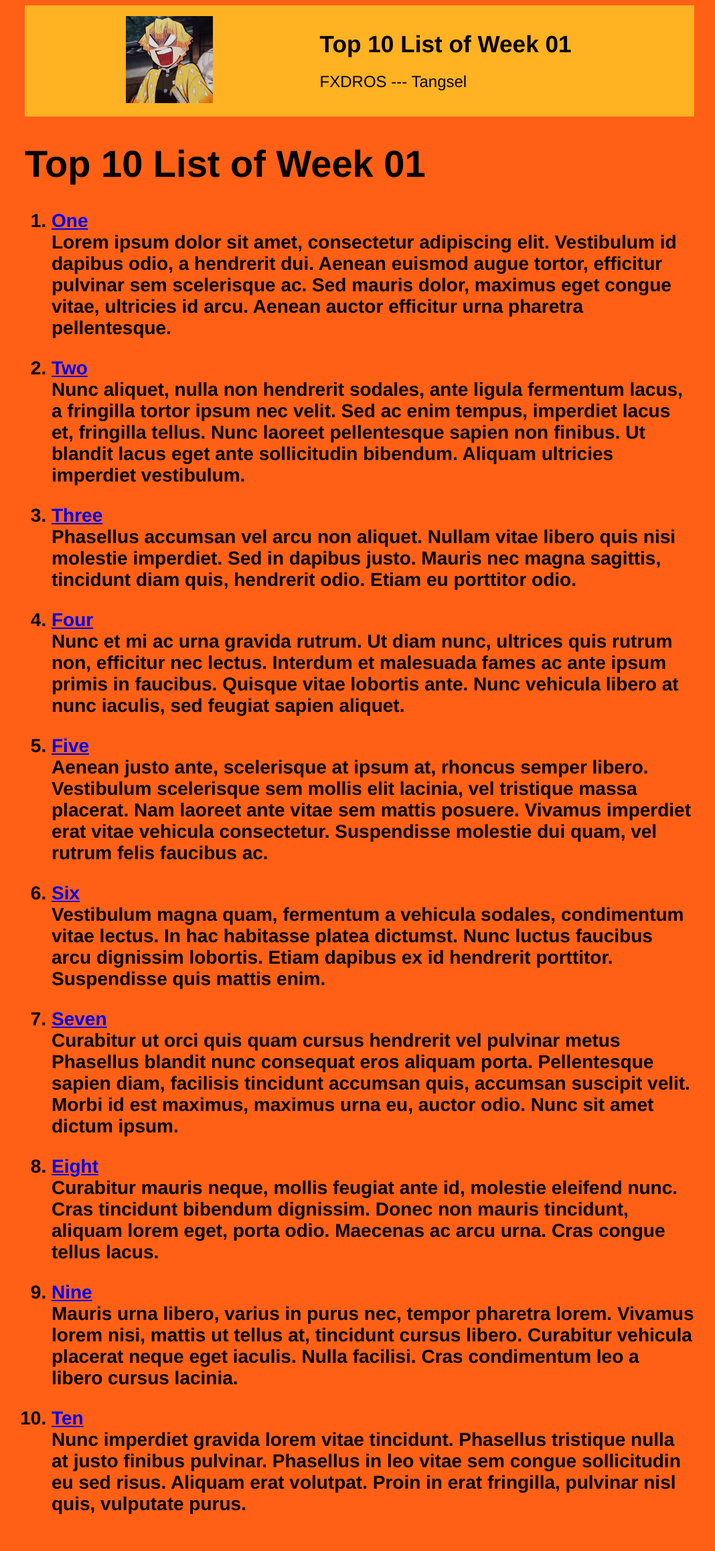
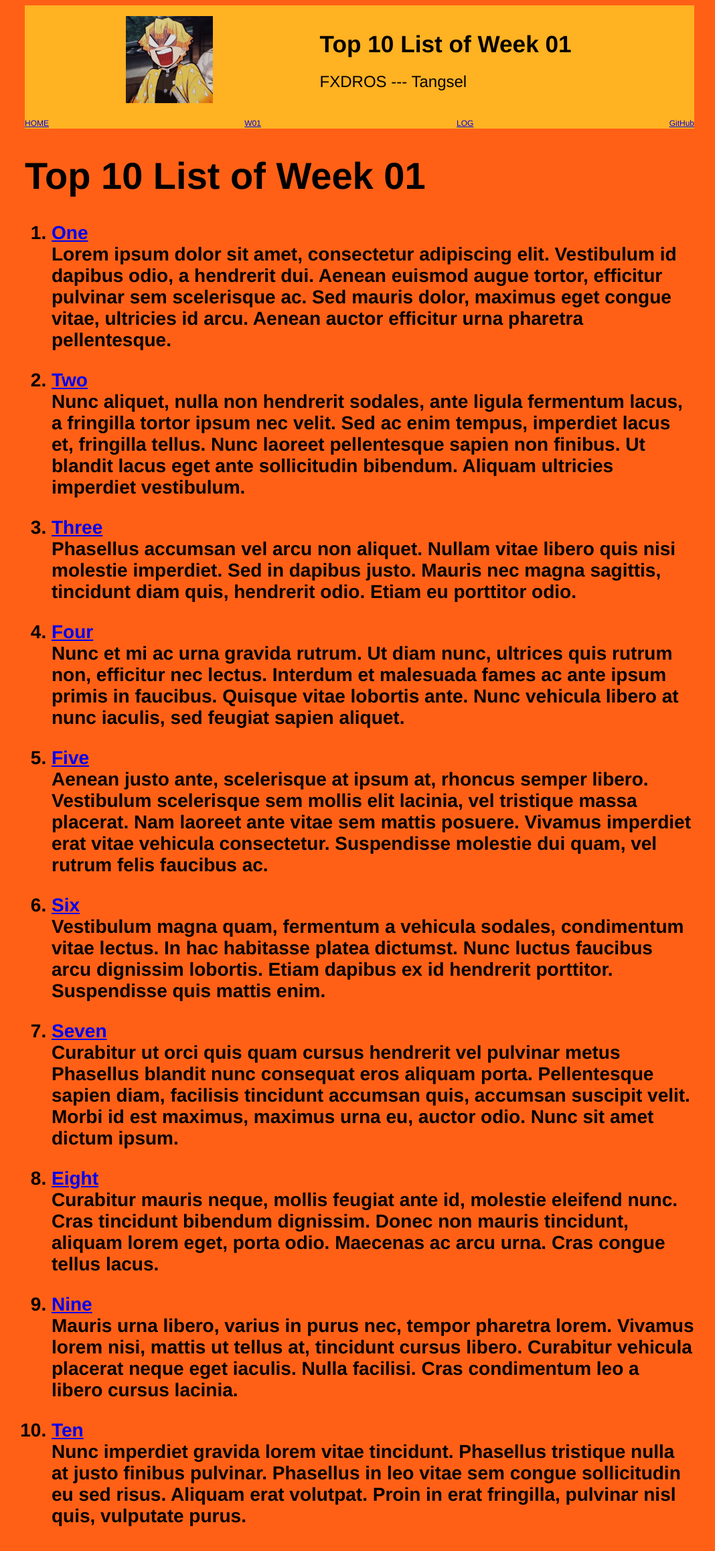
Before and after one commit to FXDROS/os211, a Jekyll site: the page built from w01.md, in a window 1280 px wide. Shown: the whole page at 67% size, without its empty margins (103-1171 px from the left). Built offline with Jekyll 4.4.1, drawn with Linux system fonts in a browser that asks for light colours; our own code applies the rules of GitHub Pages for plain Markdown files.

Commit message:
added navbar

```diff
--- /dev/null
+++ b/_includes/navbar.html
@@ -0,0 +1,6 @@
+<div class="navbar">
+    <div class="menu"><a href='{{ site.baseurl }}/'>HOME</a></div>
+    <div class="menu"><a href='{{ site.baseurl }}/W01/'>W01</a></div>
+    <div class="menu"><a href='{{ site.baseurl }}/TXT/mylog.txt'>LOG</a></div>
+    <div class="menu"><a href='{{ site.urlgithub }}/'>GitHub</a></div>
+</div>
--- a/_layouts/layout.html
+++ b/_layouts/layout.html
@@ -21,9 +21,10 @@
                     </div>
                 </div>
             </div>
+            {% include navbar.html %}
             <div class="content">
             {{ content }}
             </div>
-            </div>
+        </div>
     </body>
 </html>
--- a/assets/css/style.css
+++ b/assets/css/style.css
@@ -38,3 +38,13 @@
   font-size: 1.75rem;
   font-weight: 600;
 }
+
+.navbar {
+  display: flex;
+  justify-content: space-between;
+  background-color: #ffb222;
+}
+
+.navbar a {
+  font-size: 0.75rem;
+}
--- a/w01.md
+++ b/w01.md
@@ -1,6 +1,6 @@
 ---
 layout: "layout"
-permalink: /w01/
+permalink: /W01/
 ---
 
 # Top 10 List of Week 01
```
